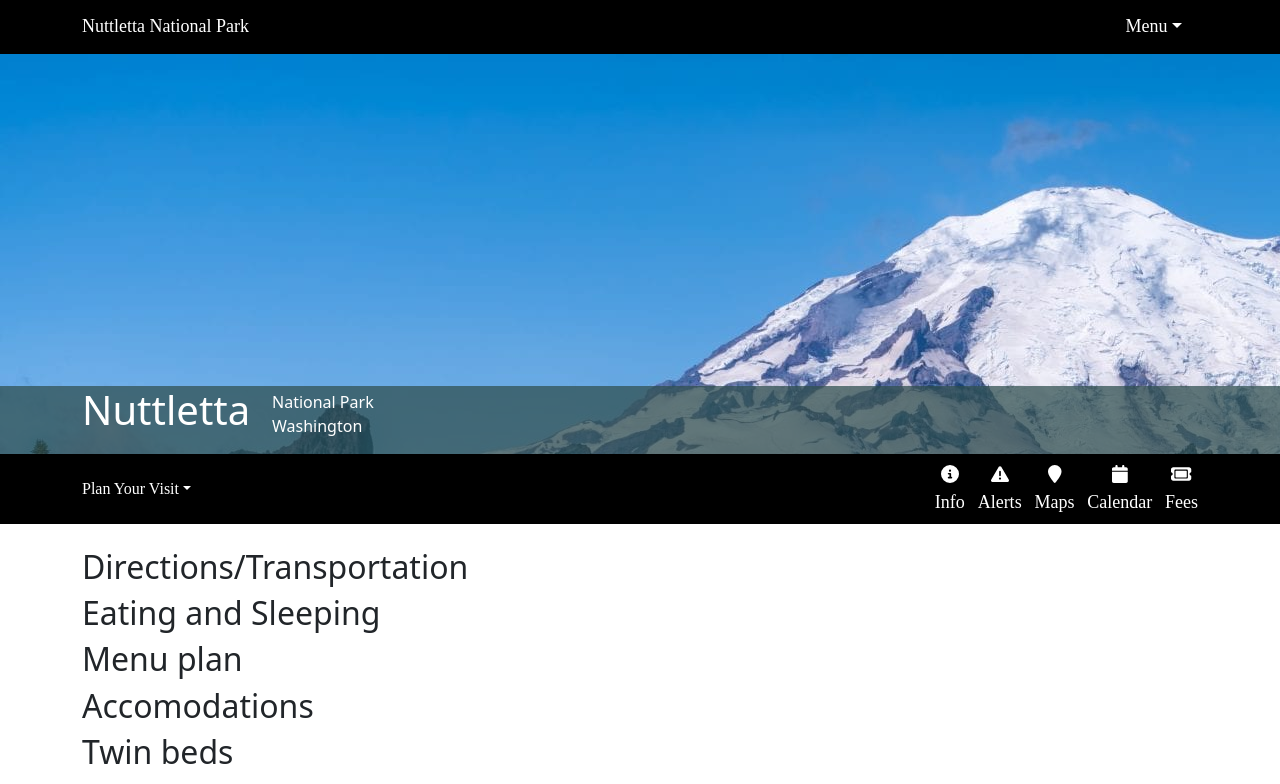
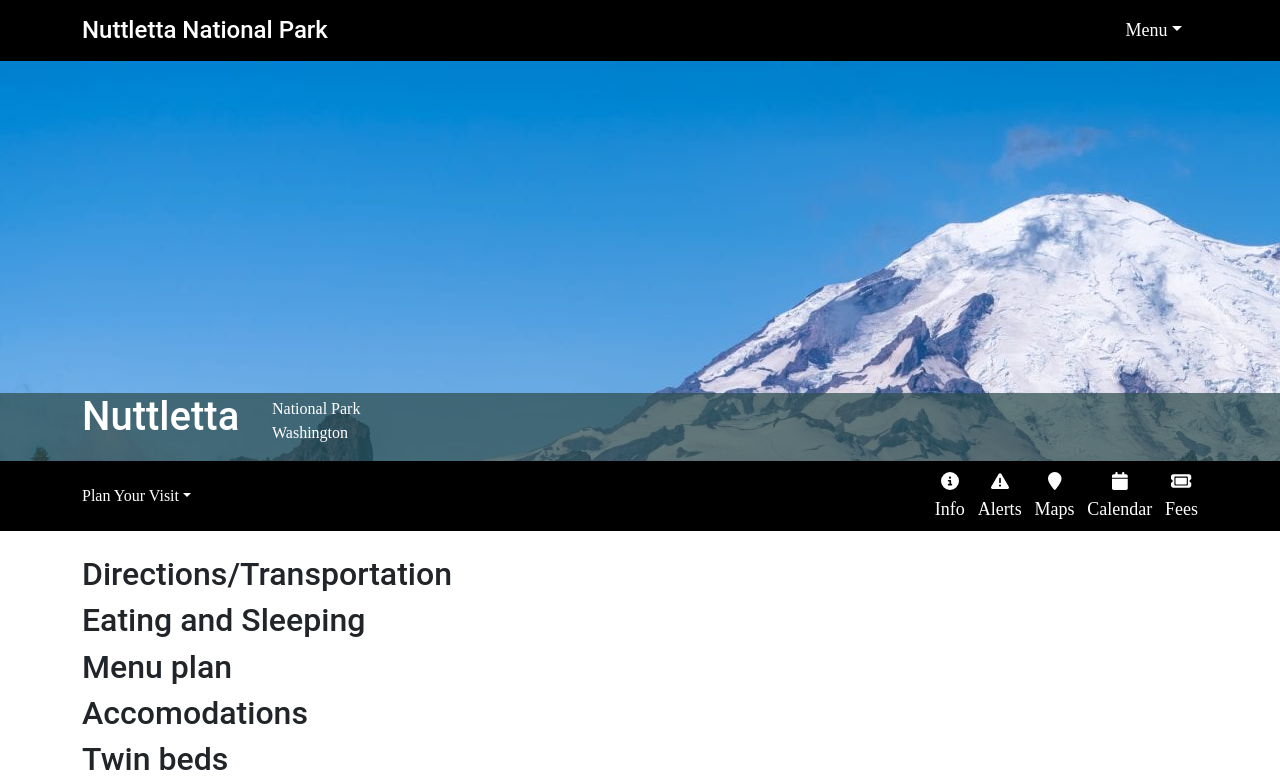
Before and after one commit to MikeColetta/nuttlettawedding, a React (Create React App) app: page / in a window 1280 px wide. Shown: the top 784 px of the page. Built offline with nearby package versions, Linux system fonts and the light colour scheme; a web font is replaced by a local one.

Commit message:
Changed fonts

```diff
--- a/src/components/LowerNavbar/style.css
+++ b/src/components/LowerNavbar/style.css
@@ -1,7 +1,7 @@
 .lowerNavbarDiv {
     background-color: black;
     color: white;
-    font-family: Kitten-Slant, sefif;
+    font-family: LinuxLibertine, serif;
 }
 
 .lowerNavbar {
--- a/src/components/UpperNavbar/style.css
+++ b/src/components/UpperNavbar/style.css
@@ -26,11 +26,20 @@
 }
 
 .websiteName {
-    font-family: NPS_1935, serif;
-    font-size: large;
+    font-family: Roboto, sans-serif;
+    font-size: x-large;
     margin-top: 1vh;
 }
 .upperNavbarLink {
     color: white;
     text-decoration: none;
 }
+
+h1, h2, h3, h4, h5 {
+    font-family: Roboto, sans-serif;
+    font-style: bold;
+}
+
+p {
+    font-family: LinuxLibertine, serif;
+}
```
